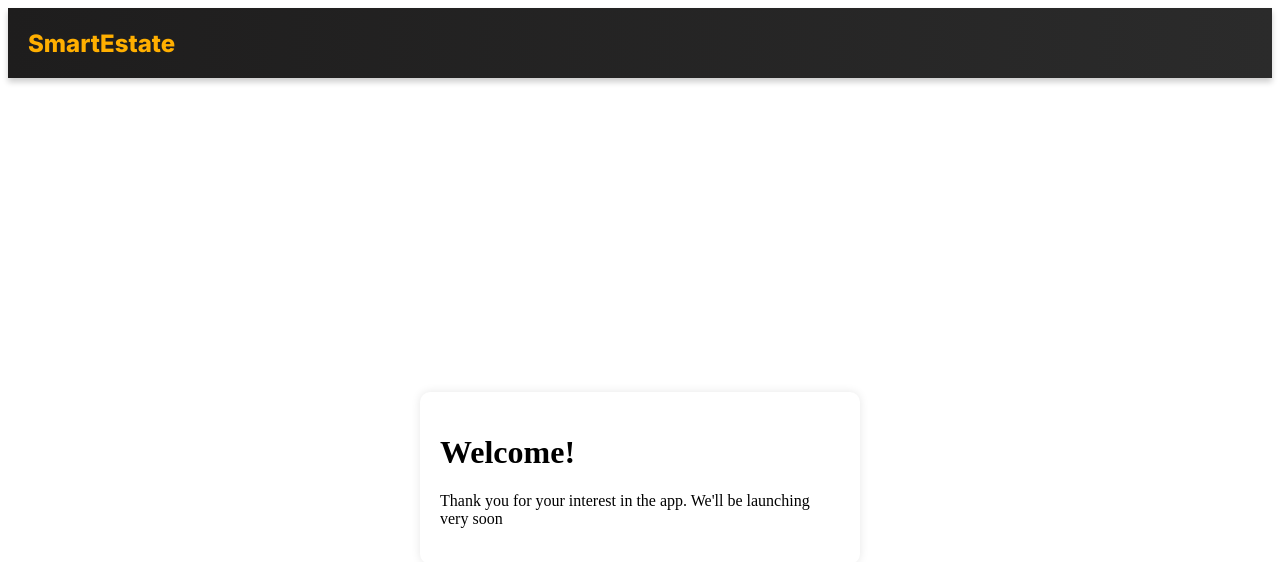
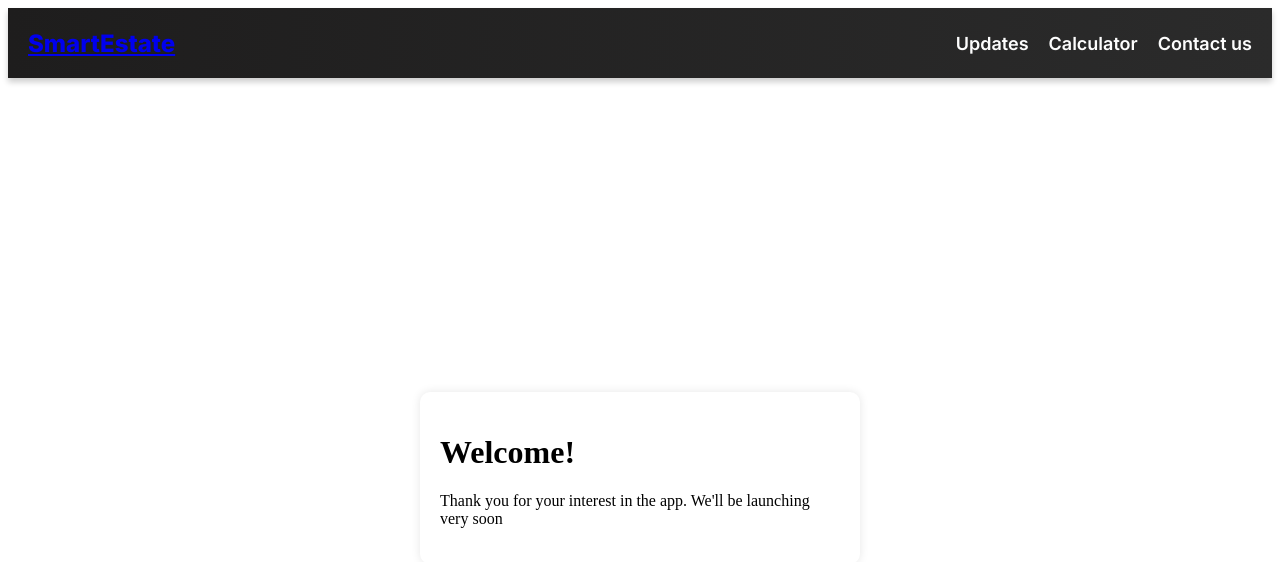
Before and after one commit to RavenOfNorth/Estate-asistant, a Next.js app in the folder estate-assistant/: page / in a window 1280 px wide. Shown: the top 562 px of the page. Built offline with nearby package versions, Linux system fonts and the light colour scheme.

Commit message:
return header menu

```diff
--- a/estate-assistant/src/app/components/Header/Header.js
+++ b/estate-assistant/src/app/components/Header/Header.js
@@ -4,8 +4,8 @@ import styles from "./Header.module.css";
 export default function Header() {
     return (
         <header className={styles.header}>
-            <div className={styles.logo}>SmartEstate</div>
-            {/*<HeaderNavigation />*/}
+            <div className={styles.logo}><a href="/">SmartEstate</a></div>
+            <HeaderNavigation />
         </header>
     );
 }
```
